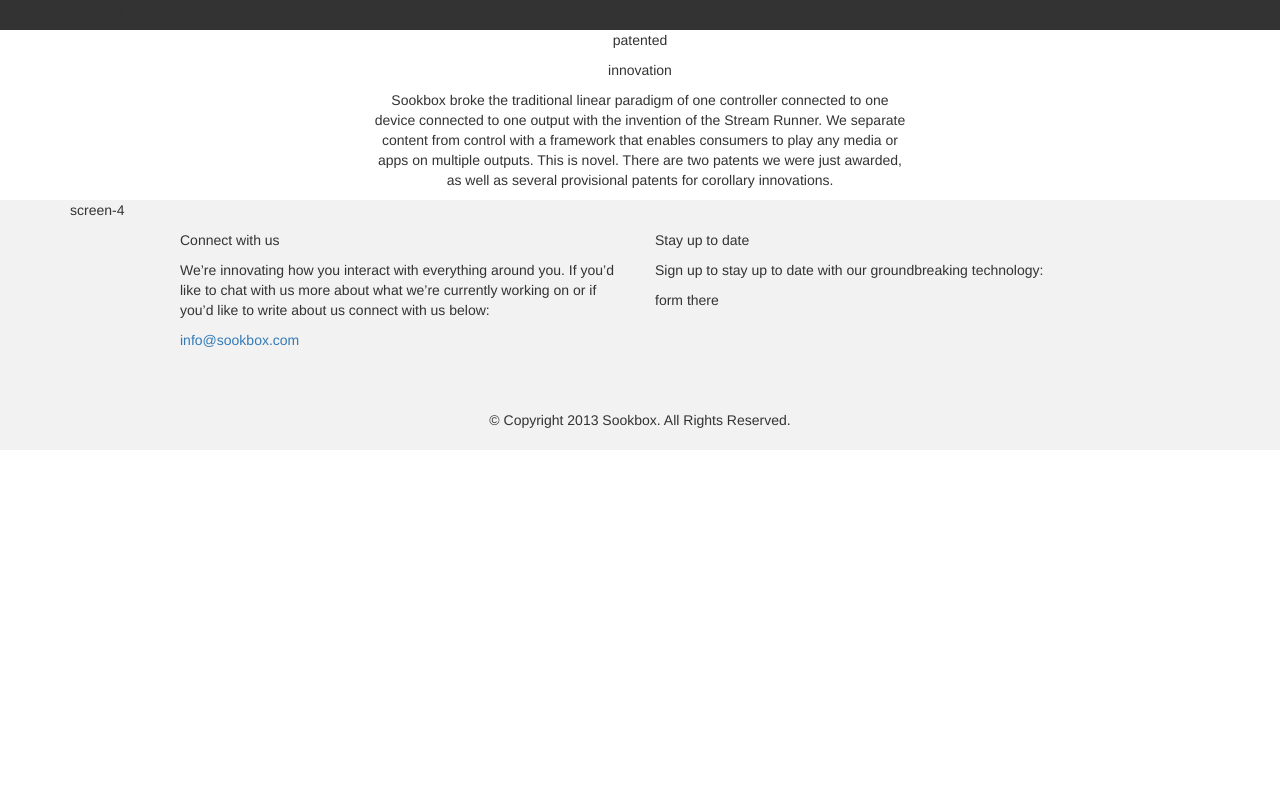
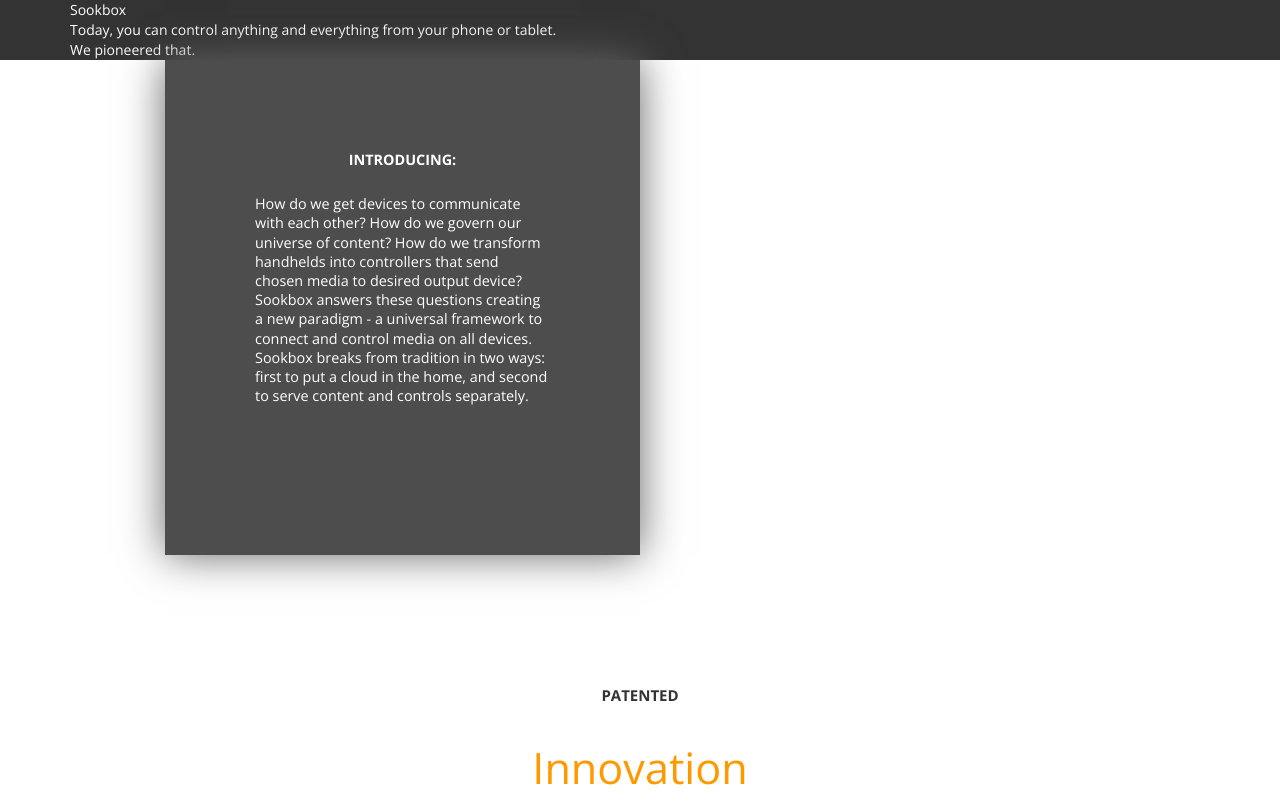
Before and after one commit to roomaroom/Sookbx, a website: page dev/index.html in a window 1280 px wide. Shown: the top 802 px of the page. Drawn offline with nearby package versions, Linux system fonts and the light colour scheme.

Commit message:
no image basis

```diff
--- a/dev/index.html
+++ b/dev/index.html
@@ -11,24 +11,38 @@
 	<div class="container">
 
 		<p class="title">Sookbox</p>
+		<p class="title">Today, you can control anything and everything from your phone or tablet.</p>
+		<p class="title">We pioneered that.</p>
 	</div>
 </div>
 <div class="screen screen-2">
-	<div class="container"></div>
+	<div class="container">
+		<div class="col-lg-5 col-lg-offset-1 introbox">
+			<div class="title">introducing:</div>
+			<p class="text">How do we get devices to communicate with each other? How do we govern our universe of content? How do we transform handhelds into controllers that send chosen media to desired output device? Sookbox answers these questions creating a new paradigm - a universal framework to connect and control media on all devices. Sookbox breaks from tradition in two ways: first to put a cloud in the home, and second to serve content and controls separately.</p>
+		</div>
+	</div>
 </div>
 <div class="screen screen-3">
 	<div class="container text-center">
 		<div class="col-lg-6 col-lg-offset-3">
-			<p>patented</p>
-			<p>innovation</p>
-			<p>Sookbox broke the traditional linear paradigm of one controller connected to one device connected to one output with the invention of the Stream Runner. We separate content from control with a framework that enables consumers to play any media or apps on multiple outputs. This is novel. There are <span class="highlight">two patents</span> we were just awarded, as well as several provisional patents for corollary innovations.</p>
+			<p class="category">patented</p>
+			<p class="title">innovation</p>
+			<p class="text">Sookbox broke the traditional linear paradigm of one controller connected to one device connected to one output with the invention of the Stream Runner. We separate content from control with a framework that enables consumers to play any media or apps on multiple outputs. This is novel. There are <span class="highlight">two patents</span> we were just awarded, as well as several provisional patents for corollary innovations.</p>
 		</div>
 		<div class="clearfix"></div>
 	</div>
 </div>
 <div class="screen screen-4">
 	<div class="container">
-		<p>screen-4</p>
+		<div class="col-lg-9 col-lg-offset-1 info-sookbox">
+			<div class="container">
+
+				<div class="col-lg-5">
+					<p>sss</p>
+				</div>
+			</div>
+		</div>
 	</div>
 </div>
 <div class="screen screen-5">
--- a/src/style/main.scss
+++ b/src/style/main.scss
@@ -2,14 +2,24 @@
 @import "vendor/normalize"; // Normalize by default instead reset
 @import "vendor/bootstrap.min"; // Normalize by default instead reset
 // @import "sprite/sprite"; // sprite icons @extend .icon-.....
+@import url('https://fonts.googleapis.com/css?family=Open+Sans:300,400,600,700');
 
 // Vars
 $main: #ff9900;
 $light-text: #ffffff;
 $dark-text: #333333;
 $grey: #f2f2f2;
+%shadow {
+	box-shadow: 0px 0px 40px 0px #666;
+}
+html {
+	font-size: 24px;
+}
 body {
-	// font-family: 'Roboto', sans-serif;
+	font-family: 'Open Sans', sans-serif;
+}
+p {
+	margin: 0;
 }
 
 // screens
--- a/src/style/vendor/screen-1.scss
+++ b/src/style/vendor/screen-1.scss
@@ -1,3 +1,4 @@
 .screen-1 {
 	background-color: #333333;
+	color: $light-text;
 }
--- a/src/style/vendor/screen-2.scss
+++ b/src/style/vendor/screen-2.scss
@@ -1,3 +1,22 @@
 .screen-2 {
 	background-color: $light-text;
+	.introbox {
+		background-color: #4d4d4d;
+		color: $light-text;
+		padding: 90px 90px 150px;
+		// box-shadow: 0px 0px 40px 0px #666;
+		@extend %shadow;
+	}
+	.title {
+		font-size: .6rem;
+		line-height: .8rem;
+		text-transform: uppercase;
+		text-align: center;
+		font-weight: bold;
+		margin-bottom: 25px;
+	}
+	.text {
+		font-size: .6rem;
+		line-height: .8rem;
+	}
 }
--- a/src/style/vendor/screen-3.scss
+++ b/src/style/vendor/screen-3.scss
@@ -1,3 +1,31 @@
 .screen-3 {
 	background-color: $light-text;
+	padding: 130px 0 180px;
+	.category {
+		font-size: 15px;
+		text-transform: uppercase;
+		font-weight: bold;
+		margin-bottom: 30px;
+	}
+	.title {
+		color: $main;
+		font-size: 1.8rem;
+		position: relative;
+		margin-bottom: 50px;
+		font-weight: semibold;
+		&:first-letter {
+			text-transform: uppercase;
+		}
+		&:after {
+			// content: "-";
+			color: $dark-text;
+			position: absolute;
+			bottom: -20px;
+			left: 50%;
+		}
+	}
+	.text {
+		font-size: 1rem;
+		line-height: 1.2rem;
+	}
 }
--- a/src/style/vendor/screen-4.scss
+++ b/src/style/vendor/screen-4.scss
@@ -1,3 +1,10 @@
 .screen-4 {
 	background-color: $grey;
+	padding: 60px 0 30px;
+	.info-sookbox {
+		@extend %shadow;
+		overflow: hidden;
+		height: 530px;
+		background-color: #fff;
+	}
 }
```
Also changed, not shown: src/templates/partials/screen-1.html (+2 -0 lines), src/templates/partials/screen-2.html (+6 -1 lines), src/templates/partials/screen-3.html (+3 -3 lines), src/templates/partials/screen-4.html (+8 -1 lines), dev/img/house_solution_cutout.png (added), dev/style/main.css, src/img/house_solution_cutout.png (added).
